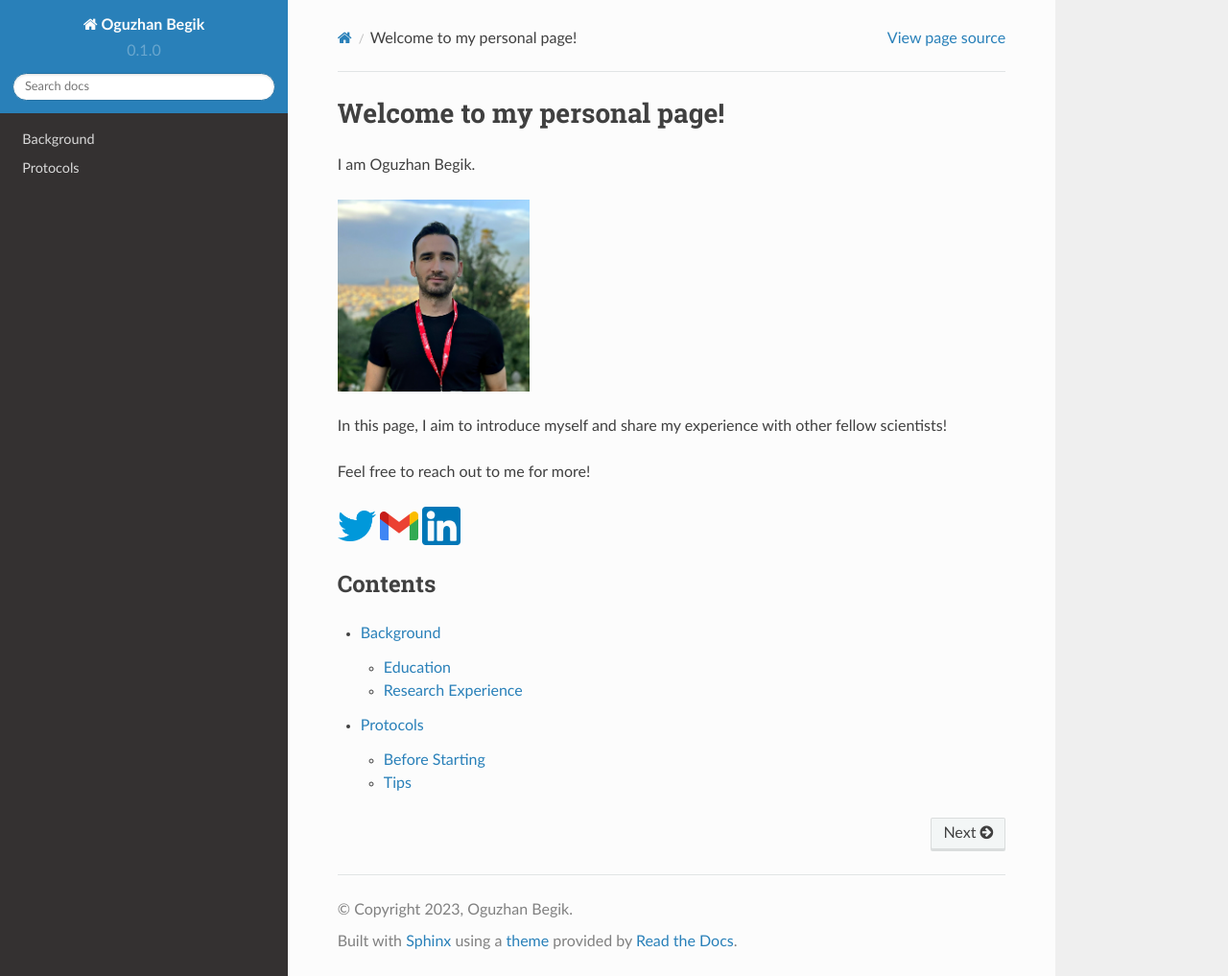
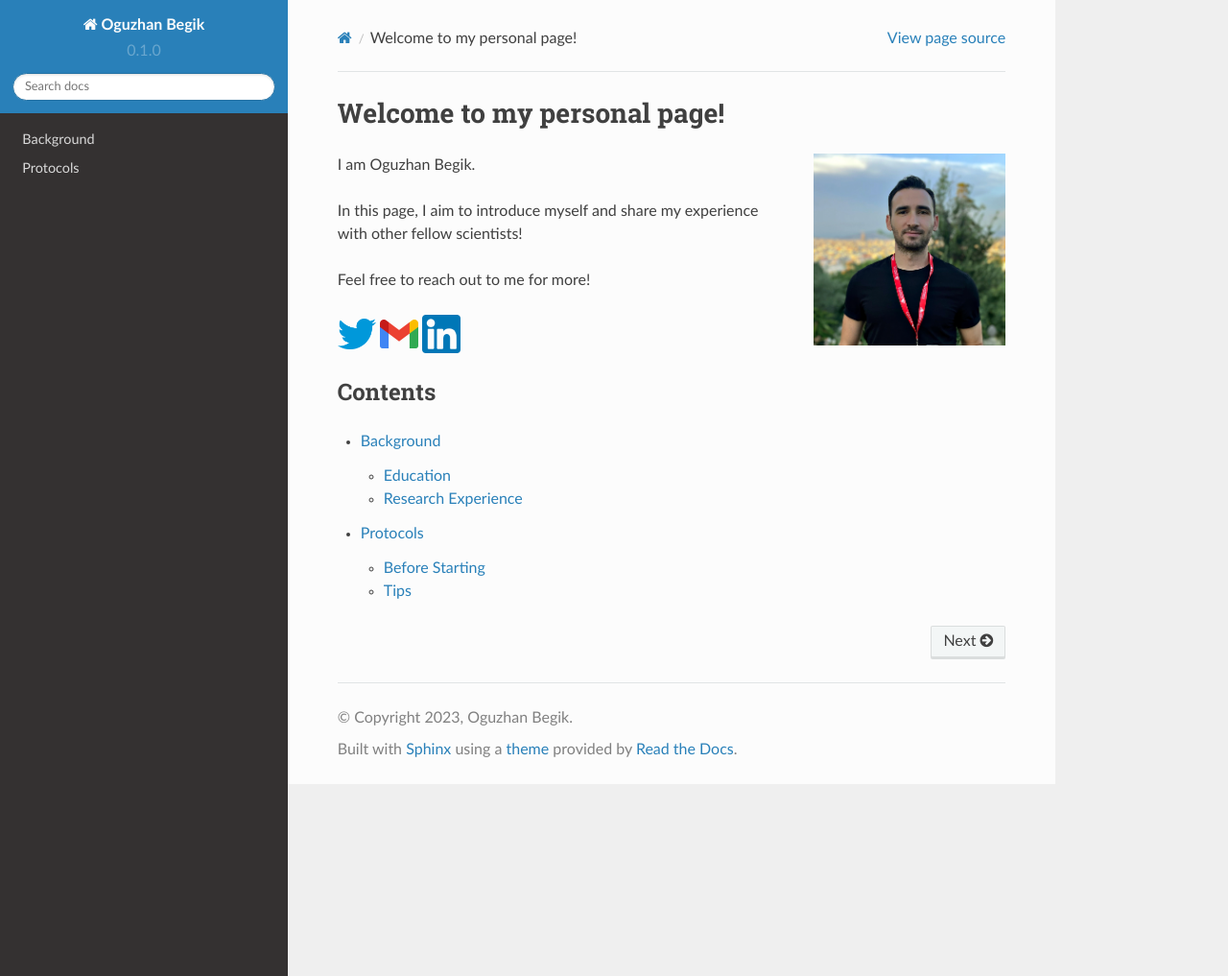
Before and after one commit to obegik/website_readdocs, a Sphinx documentation site: the page built from docs/source/index.rst, in a window 1280 px wide and 1017 px high. Shown: the whole window at 96% size. Built offline with Sphinx 7.4.7 and the Read the Docs theme 2.0.0, drawn with Linux system fonts in a browser that asks for light colours.

Commit message:
Update index.rst

```diff
--- a/docs/source/index.rst
+++ b/docs/source/index.rst
@@ -1,12 +1,14 @@
 :hidetoc: 1
 Welcome to my personal page!
 =========================================================
+ .. image:: Linkedin.jpg
+  :width: 200
+  :alt: Alternative text
+  :align: right
 
 I am Oguzhan Begik.
 
-.. image:: Linkedin.jpg
-  :width: 200
-  :alt: Alternative text
+
 
 In this page, I aim to introduce myself and share my experience with other fellow scientists!
 
```
